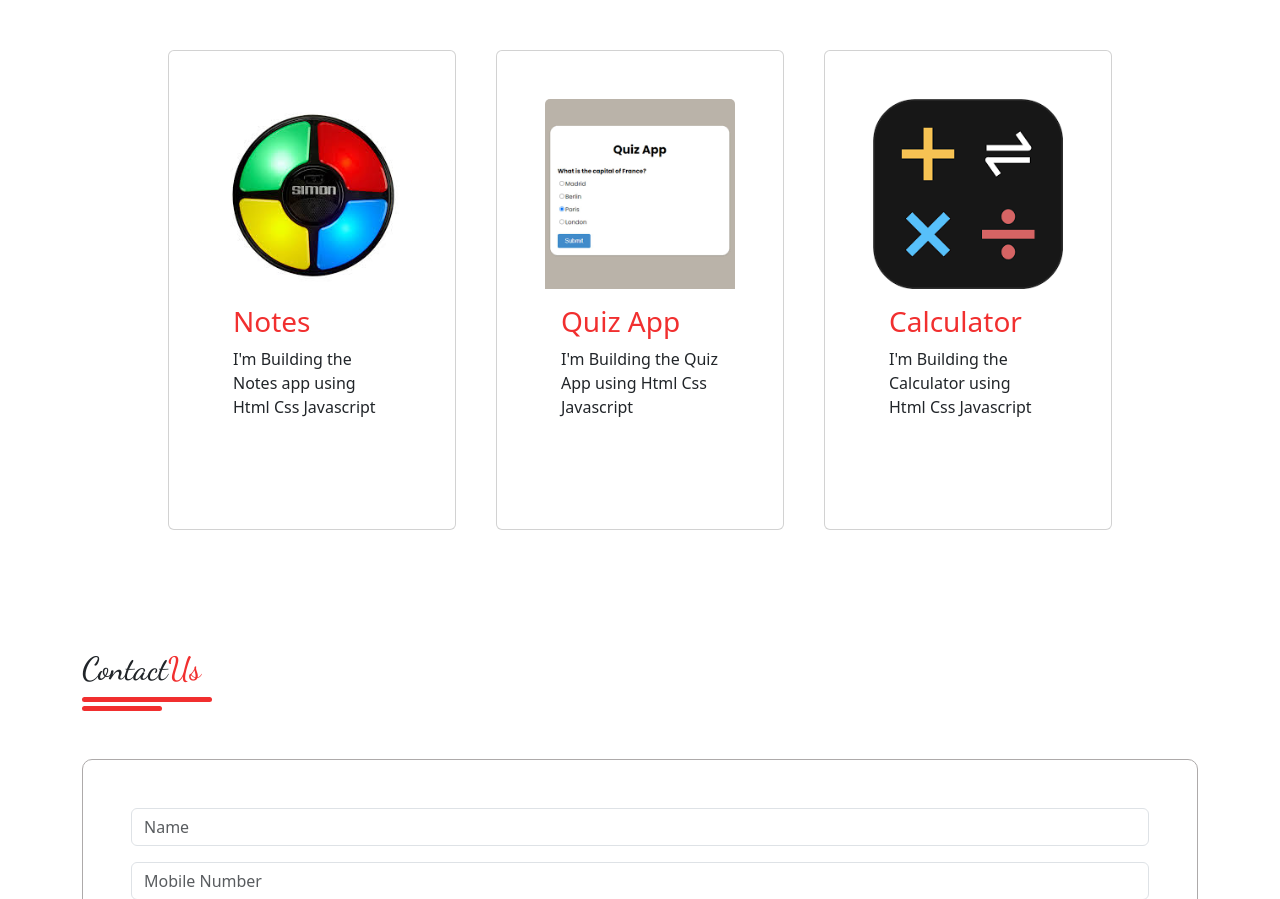
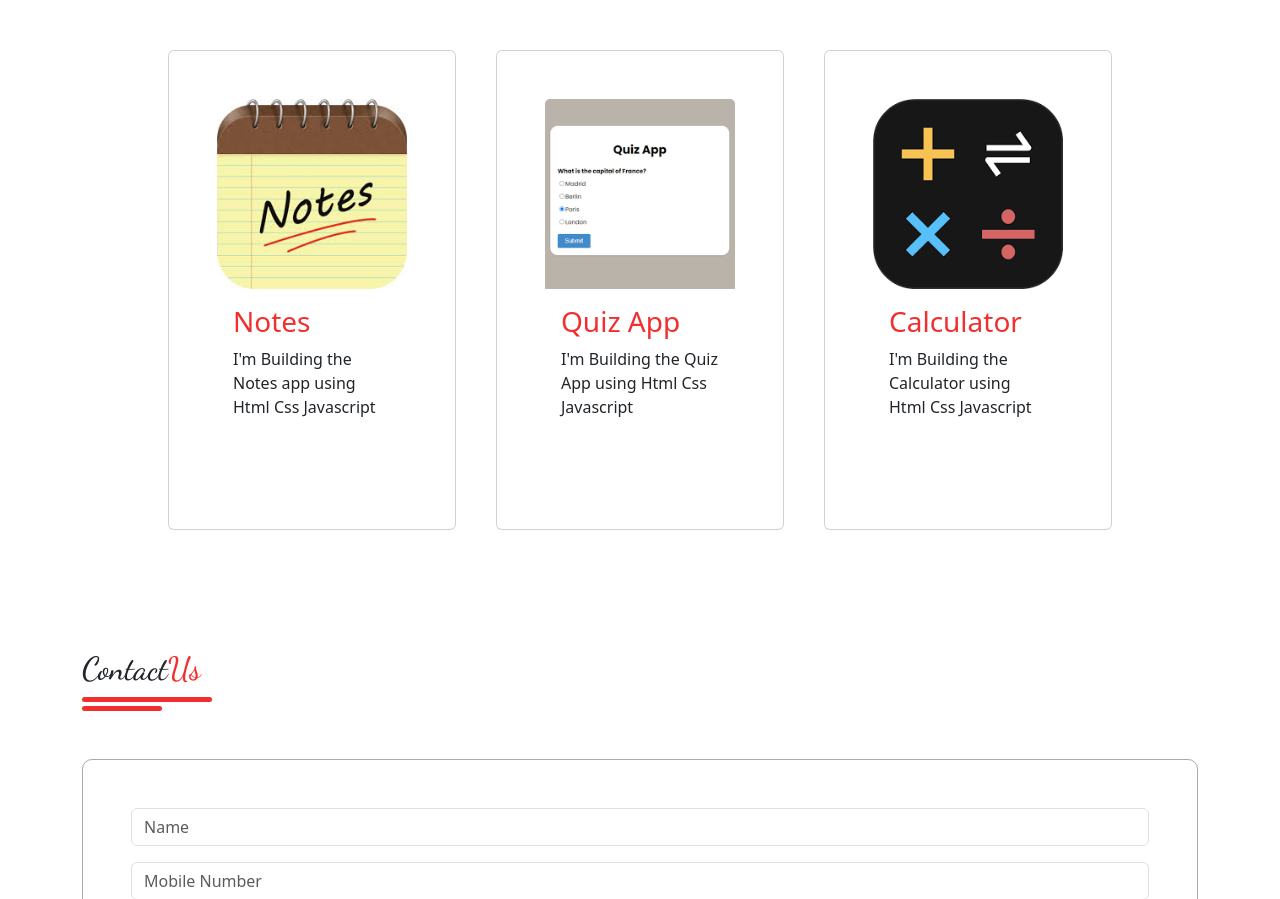
Before and after one commit to NeerajTechVCM/Portfolio, a plain HTML site: page index.html in a window 1280 px wide. Shown: the part 2437-3336 px from the top of the page. Drawn offline with nearby package versions, Linux system fonts and the light colour scheme.

Commit message:
Update index.html

```diff
--- a/index.html
+++ b/index.html
@@ -342,7 +342,7 @@
 
 
         <div class="card p-5 cardScale" style="width: 18rem; height:30rem;">
-          <img src="assets/simon.jpg" class="card-img-top" alt="...">
+          <img src="assets/notes.jpg" class="card-img-top" alt="...">
           <div class="card-body">
             <h3 class="card-title"><span>Notes</span></h3>
             <p class="card-text">I'm Building the Notes app using Html Css Javascript</p>
```
